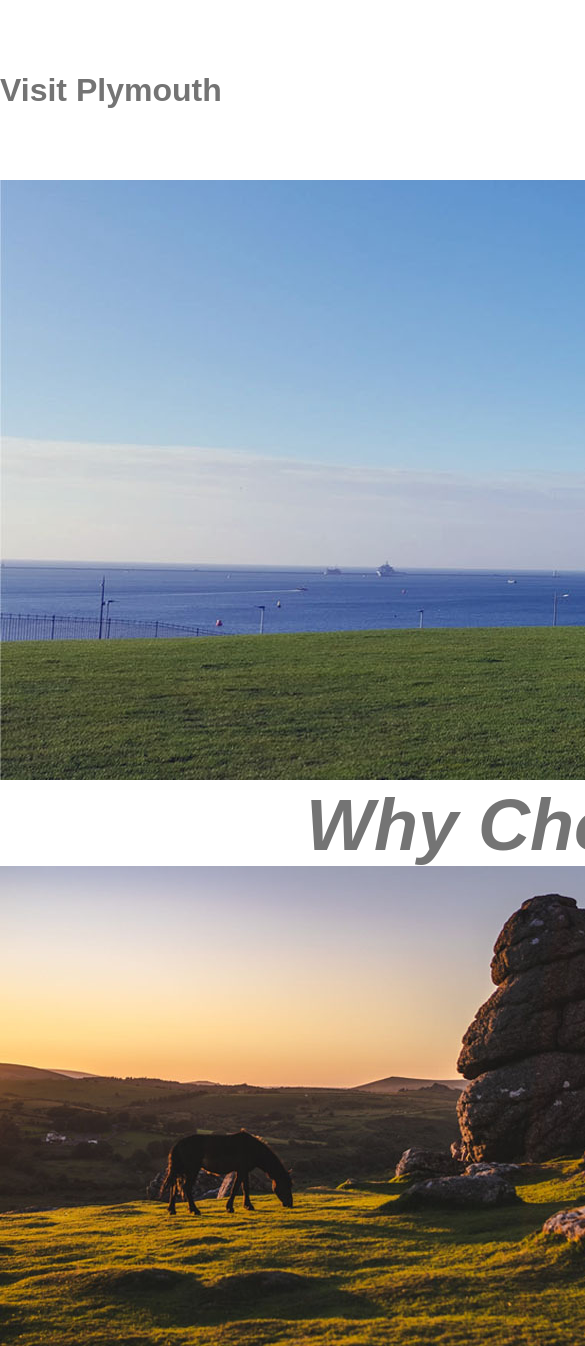
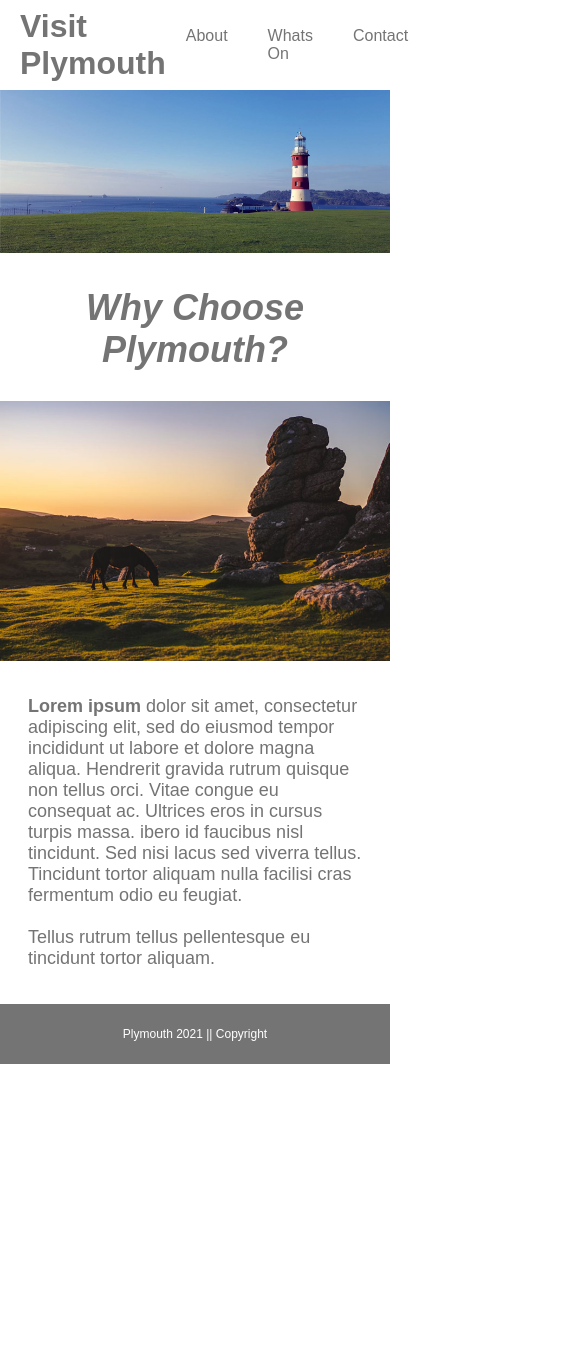
Before and after one commit to chrisPhat/visitplymouth, a plain HTML site: page index.html in a window 390 px wide. Shown: the top 1346 px of the page, 585 px wide, since content can reach past the window. After the commit the page ends 1064 px from the top, so only its background shows below. Drawn offline with Linux system fonts and the light colour scheme.

Commit message:
media query

```diff
--- a/css/styles.css
+++ b/css/styles.css
@@ -7,7 +7,8 @@
 }
 
 .container{
-    width:  1440px;
+    width: 100%;
+    max-width:  1200px;
     margin: 0 auto;
 }
 
@@ -37,6 +38,7 @@ header{
     font-size: 72px;
     font-style: italic;
     text-align: center;
+    margin: 60px 0px;
 }
 
 .split5050{
@@ -63,3 +65,38 @@ footer > span{
     color: #fff;
     font-size: 30px;
 }
+
+
+@media only screen and (max-width: 900px) {
+
+    header{
+        height: 90px;
+    }
+
+   header > h1{
+       padding-left: 20px;
+   }
+
+   .tagline{
+    font-size: 36px;
+    margin: 30px 0px;
+    }
+
+    .split5050{
+        flex-direction: column;
+    }
+
+    .mainText{
+        font-size: 18px;
+    }
+
+    footer{
+        height: 60px;
+        margin: 0;
+    }
+
+    footer > span{
+        font-size: 12px;
+    }
+
+}
```
Also changed, not shown: index.html (+5 -2 lines).
